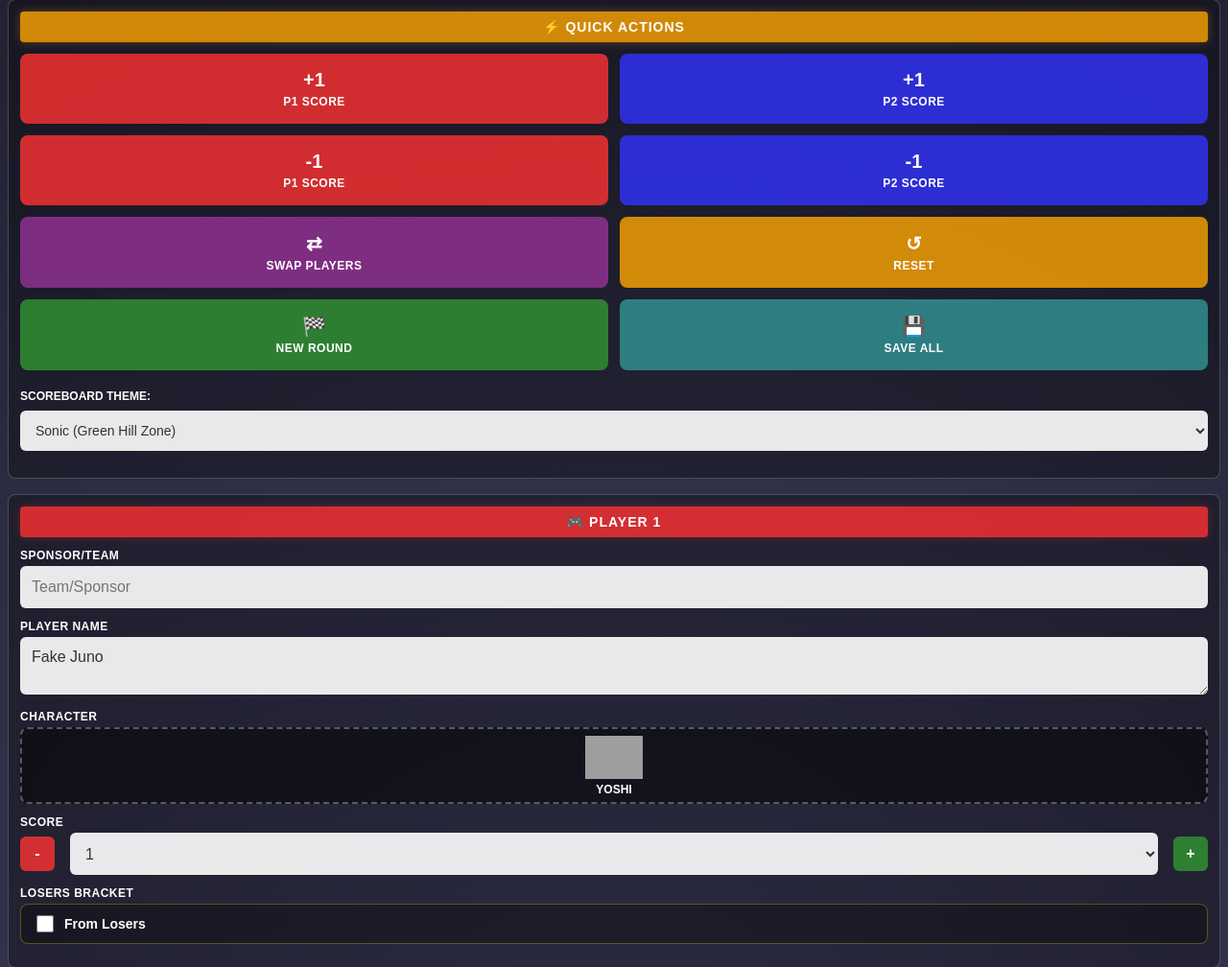
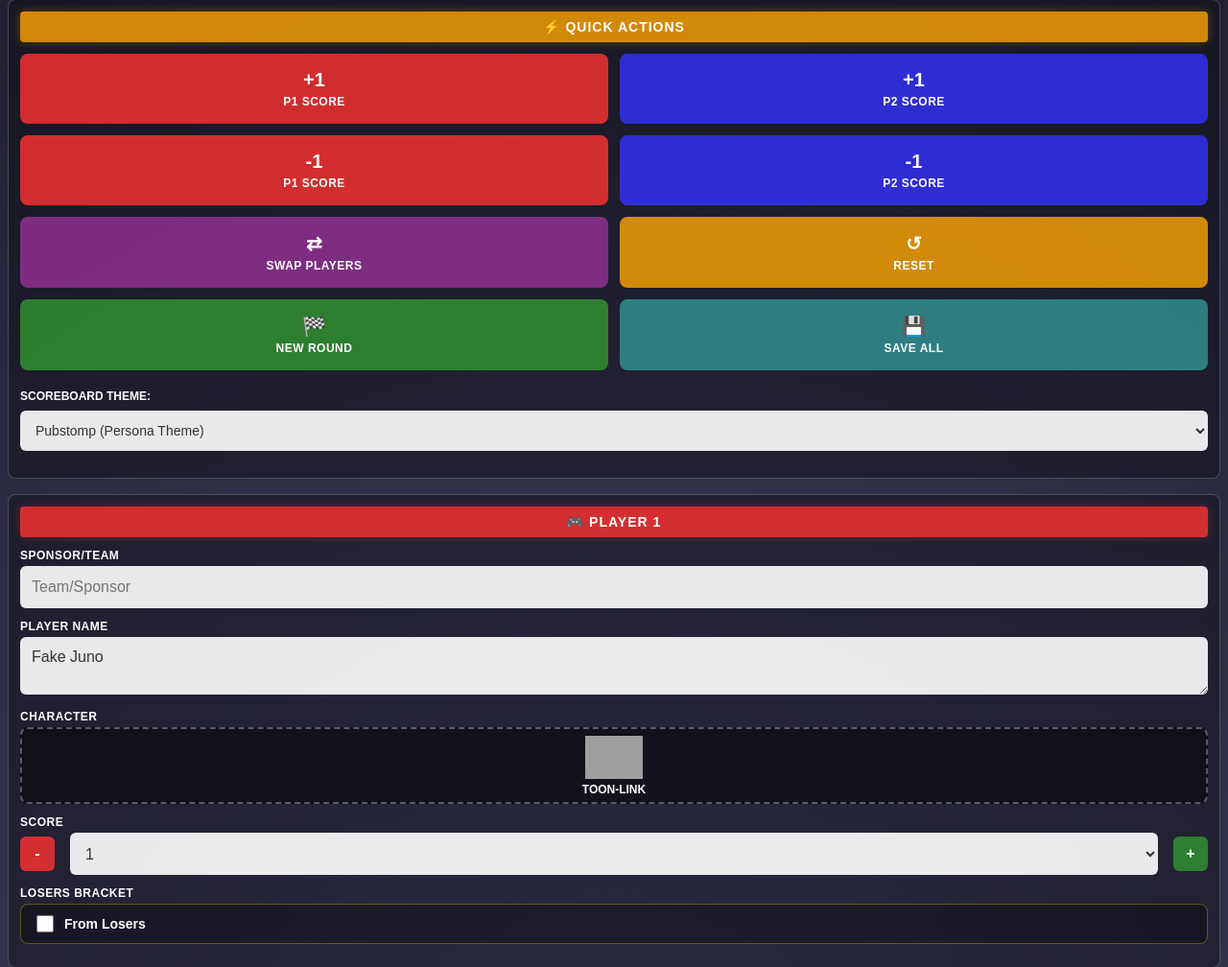
Before and after one commit to benasselmeier/underground-smash, a Flask app: page /mobile in a window 1280 px wide. Shown: the part 75-1083 px from the top of the page at 96% size. Run offline with Flask 2, Linux system fonts and the light colour scheme; grey boxes are pictures that could not be loaded.

Commit message:
themed for stomping pubs

```diff
--- a/templates/mobile.html
+++ b/templates/mobile.html
@@ -585,9 +585,9 @@
                     <div class="theme-selector-container">
                         <label for="theme-selector" class="theme-selector-label">Scoreboard Theme:</label>
                         <select id="theme-selector" class="theme-selector" onchange="changeTheme()">
+                            <option value="pubstomp">Pubstomp (Persona Theme)</option>
+                            <option value="default">Default (Blue Modern)</option>
                             <option value="sonic">Sonic (Green Hill Zone)</option>
-                            <option value="default">Default (Blue Modern)</option>
-                            <option value="pubstomp">Pubstomp (Persona Theme)</option>
                         </select>
                     </div>
                 </div>
@@ -1014,12 +1014,12 @@
                     if (theme && themeSelector.querySelector(`option[value="${theme}"]`)) {
                         themeSelector.value = theme;
                     } else {
-                        themeSelector.value = 'sonic';
+                        themeSelector.value = 'pubstomp';
                     }
                 })
                 .catch(error => {
                     console.error('Error loading current theme:', error);
-                    themeSelector.value = 'sonic';
+                    themeSelector.value = 'pubstomp';
                 });
         }
 
--- a/text-files/player-1/Player1-Fighter.txt
+++ b/text-files/player-1/Player1-Fighter.txt
@@ -1 +1 @@
-Yoshi
+Toon-Link
```
Also changed, not shown: templates/home.html (+5 -5 lines), templates/tablet_dashboard.html (+7 -3 lines).
